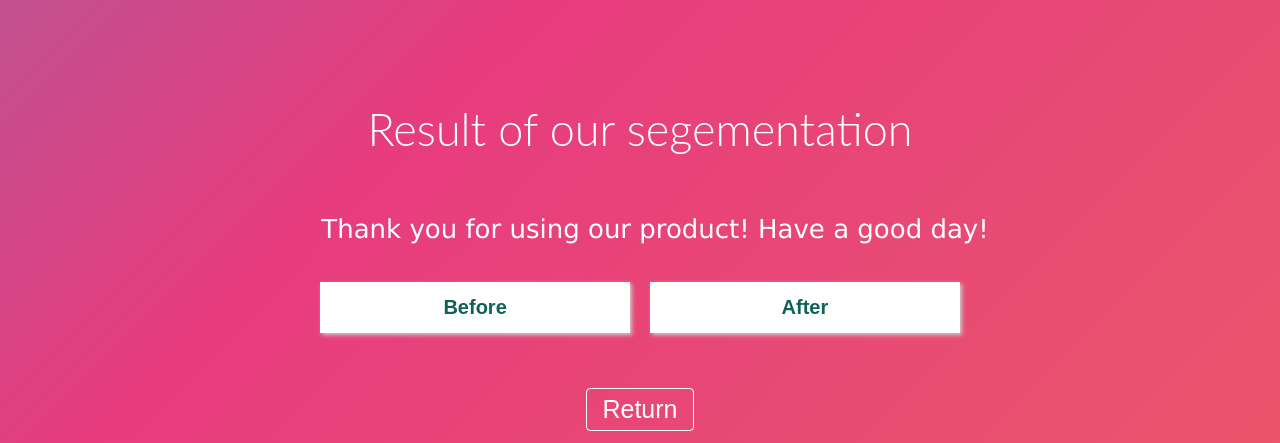
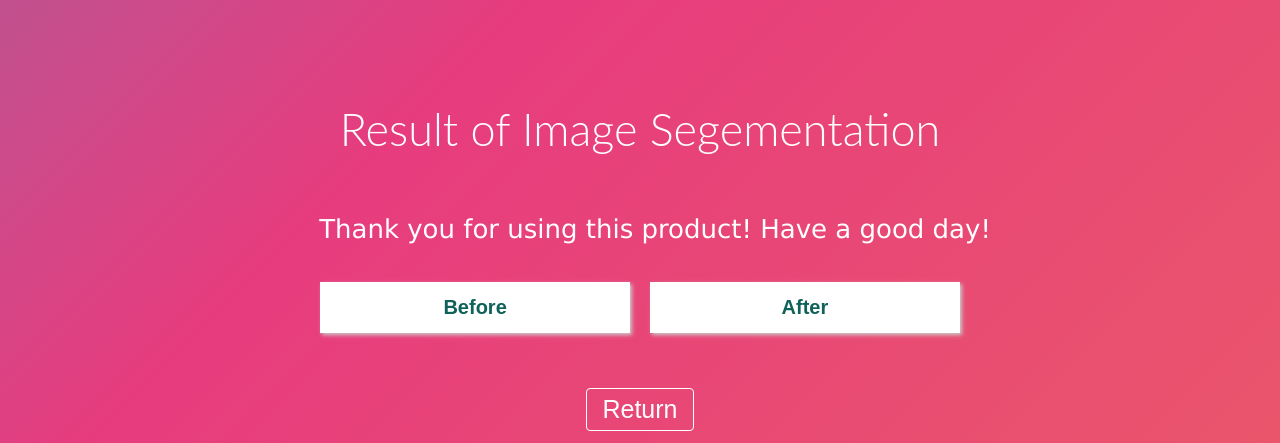
Before and after one commit to hvietdo99/GR1-20176908, a Flask app: page /results in a window 1280 px wide. Shown: the top 443 px of the page. Run offline with Flask 2, Linux system fonts and the light colour scheme; parts of the project's set-up code (start-up, migrations or seed data) failed here and were passed over.

Commit message:
Final commit

```diff
--- a/templates/index.html
+++ b/templates/index.html
@@ -4,13 +4,14 @@
 <head>
 	<link rel="stylesheet" href="/css/style.css">
 	<link rel="stylesheet" href="https://cdnjs.cloudflare.com/ajax/libs/font-awesome/4.7.0/css/font-awesome.min.css">
+	<link rel="shortcut icon" href="./favicon.ico" type="image/x-icon">
 
-	<title>Segementation</title>
+	<title>Image Segementation</title>
 </head>
 
 <body>
 	<h1 class="white title">Upload an image to remove its background.</h1>
-	<p class="white">Just drop or browse a image and my super AI will do the rest.</p>
+	<p class="white">Just drop or browse a image and my AI will do the rest.</p>
 	<div class="center">
 		<div class="upload">
 			<form id="formElement" method=post enctype=multipart/form-data class="upload-files">
--- a/templates/results.html
+++ b/templates/results.html
@@ -1,8 +1,8 @@
 <link rel="stylesheet" href="/css/results.css">
 <link rel="stylesheet" href="https://cdnjs.cloudflare.com/ajax/libs/font-awesome/4.7.0/css/font-awesome.min.css">
 
-<h1>Result of our segementation</h1>
-<p>Thank you for using our product! Have a good day!</p>
+<h1>Result of Image Segementation</h1>
+<p>Thank you for using this product! Have a good day!</p>
 <div class="masonry">
   <div class="item">
     <div class="text">Before</div>
--- a/unet.py
+++ b/unet.py
@@ -4,7 +4,7 @@ import keras
 from keras.models import Model
 from keras.layers import concatenate, Conv2D, Activation
 from keras.layers import UpSampling2D, Conv2DTranspose, BatchNormalization, Dropout
-from keras.optimizers import Adam
+# from keras.optimizers import Adam
 from keras.models import load_model
 
 BASE_DIR = os.path.dirname(os.path.abspath(__file__))
```
Also changed, not shown: requirements.txt (+64 -65 lines), templates/favicon.ico (added).
